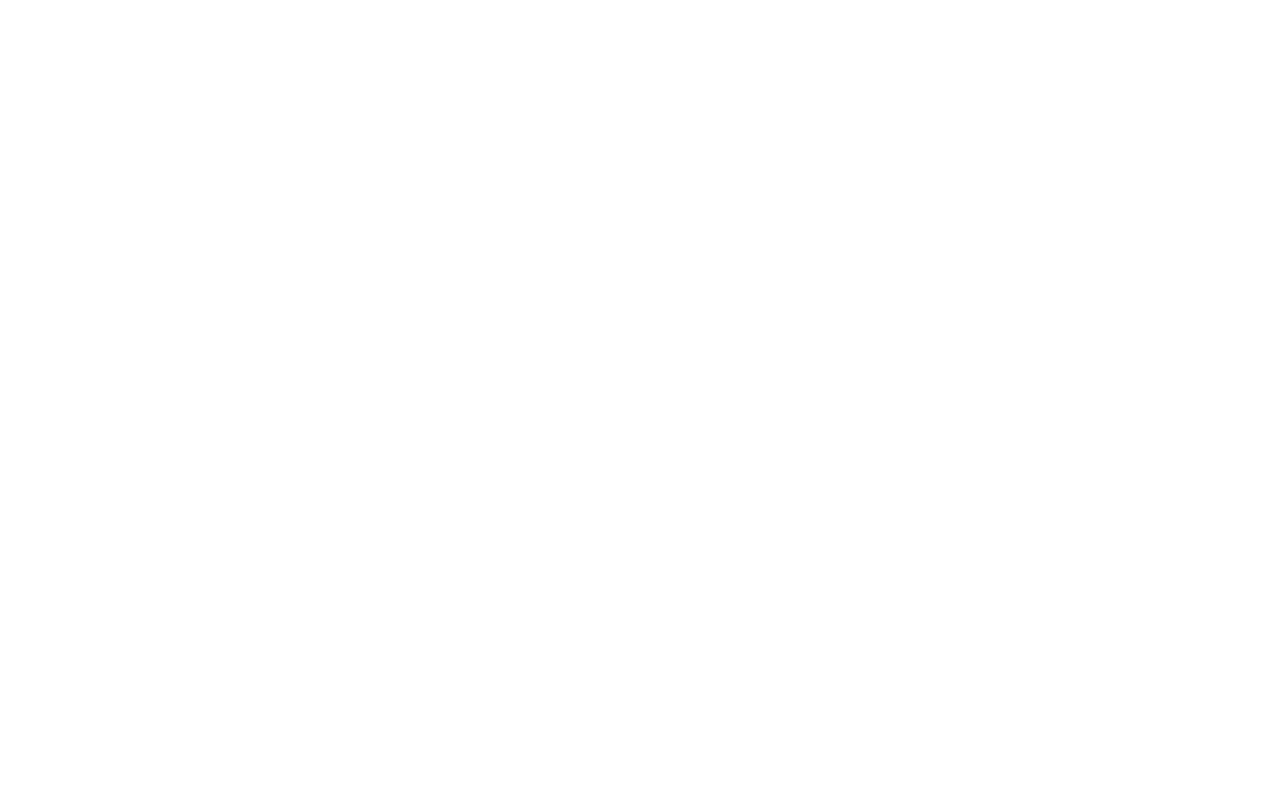
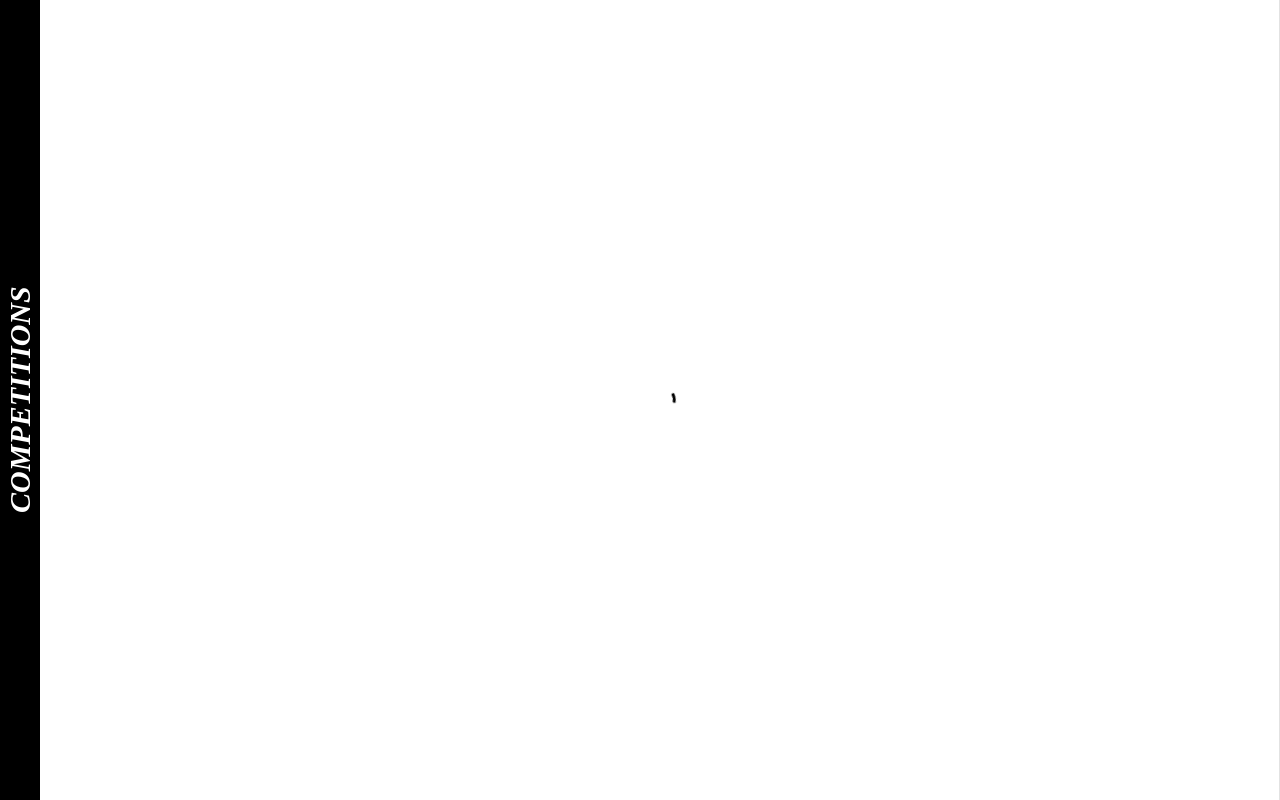
Before and after one commit to Ross-Alexandra/siegegg-scraper, a React (Create React App) app: page / in a window 1280 px wide. Built offline with nearby package versions, Linux system fonts and the light colour scheme.

Commit message:
Added book component.
 - Book component allows a user to nagivate
   through each page, as if they were pages
   being folded back.

- Adds a 'spinner only' competitions page.

```diff
--- a/src/App.tsx
+++ b/src/App.tsx
@@ -1,16 +1,15 @@
 import './App.css';
-import { useApiData } from './hooks';
-import { useCallback } from 'react';
+import { Book } from './components/Book';
+import { CompetitionView } from './views/competitions';
 
 function App() {
-    const getTest = useCallback(async () => {
-        return await window.api.test();
-    }, []);
-    const [testData, dataStatus] = useApiData(getTest);
-
     return (
         <div className="App">
-            <p>{testData}</p>
+            <Book>
+                <CompetitionView title='Competitions' />
+                <div title='teams' style={{backgroundColor: 'blue', width: '100%', height: '100%'}}></div>
+                <div title='matches' style={{backgroundColor: 'green', width: '100%', height: '100%'}}></div>
+            </Book>
         </div>
     );
 }
--- /dev/null
+++ b/src/components/Book/elements.ts
@@ -0,0 +1,75 @@
+import styled from "@emotion/styled";
+
+export const BookWrapper = styled.div`
+    position: relative;
+
+    width: 100vw;
+    height: 100vh;
+
+    overflow: hidden;
+`;
+
+const pageEndWidth = 40;
+const pageEndBorderWidth = 2;
+
+interface PositionAwareProps {
+    index: number;
+    activeIndex: number;
+}
+
+interface IndexAwareProps {
+    index: number;
+}
+
+export const PageWrapper = styled.div<PositionAwareProps>`
+    position: absolute;
+    top: 0px;
+    left: ${({index, activeIndex}: PositionAwareProps) => {
+        if (index > activeIndex) return '100vw';
+        else return `${index * (pageEndWidth)}px`;
+    }};
+
+    height: 100vh;
+    width: ${({index}: PositionAwareProps) => `calc(100vw - ${index * pageEndWidth}px)`};
+    transition: left 300ms;
+
+    display: flex;
+    flex-direction: row;
+    align-items: center;
+`;
+
+export const PageTitleBox = styled.div<PositionAwareProps>`
+    width: ${pageEndWidth}px;
+    height: 100vh;
+    border-right: ${({index}: PositionAwareProps) => index === 0 ? 0 : pageEndBorderWidth}px solid white;
+
+    display: grid;
+    place-items: center;
+
+    background-color: black;
+    cursor: ${({index, activeIndex}: PositionAwareProps) => index < activeIndex ? 'pointer' : 'default' };
+
+    transform: rotate(-180deg);
+`;
+
+export const PageTitle = styled.h2`
+    font-family: 'Stencil Std';
+    font-size: 30px;
+    font-weight: 700;
+    text-transform: uppercase;
+    font-style: italic;
+
+    background-color: black;
+    color: white;
+
+    writing-mode: vertical-rl;
+    text-orientation: mixed;
+
+    margin: unset;
+    padding: unset;
+`;
+
+export const PageBody = styled.div<IndexAwareProps>`
+    width: ${({index}: IndexAwareProps) => `calc(100vw - ${pageEndWidth * (index + 1)}px)`};
+    height: 100vh;
+`;
--- /dev/null
+++ b/src/components/Book/index.tsx
@@ -0,0 +1,38 @@
+import React, {ReactNode, Children, useState} from "react";
+import {Page} from './page';
+
+import {BookWrapper} from './elements';
+
+interface ChildrenProps {
+    title: string;
+}
+
+interface BookProps {
+    children: ReactNode;
+}
+
+export function Book({children}: BookProps) {
+    const [activeIndex, setActiveIndex] = useState(0);
+
+    const indexAwareChildren = Children.map(children, (child, index) => {
+        if (!React.isValidElement<ChildrenProps>((child))) return null;
+
+        const {title} = child.props;
+        return (
+            <Page
+                title={title ?? 'No title'}
+                index={index}
+                activeIndex={activeIndex}
+                onClickTitle={() => void setActiveIndex(index)}
+            >
+                {React.cloneElement(child as React.ReactElement<any>, {nextPage: () => setActiveIndex(index + 1)})}
+            </Page>
+        );
+    });
+
+    return (
+        <BookWrapper>
+            {indexAwareChildren}
+        </BookWrapper>
+    );
+}
--- /dev/null
+++ b/src/components/Book/page.tsx
@@ -0,0 +1,27 @@
+import {
+    PageWrapper,
+    PageTitleBox,
+    PageTitle,
+    PageBody
+} from './elements';
+
+interface PageProps {
+    index: number;
+    activeIndex: number;
+    title: string;
+    onClickTitle: () => undefined;
+    children: React.ReactNode;
+}
+
+export function Page({title, index, activeIndex, onClickTitle, children}: PageProps) {
+    return (
+        <PageWrapper index={index} activeIndex={activeIndex}>
+            <PageTitleBox index={index} activeIndex={activeIndex} onClick={onClickTitle}>
+                <PageTitle>{title}</PageTitle>
+            </PageTitleBox>
+            <PageBody index={index}>
+                {children}
+            </PageBody>
+        </PageWrapper>
+    );
+}
--- a/src/components/Spinner/elements.tsx
+++ b/src/components/Spinner/elements.tsx
@@ -4,25 +4,32 @@ import {keyframes} from '@emotion/react';
 export const SpinAnimation = keyframes`
     from {
         transform: translate(12.5px, 12.5px) rotate(0deg);
-        stroke-dashoffset: 0;
+        stroke-dashoffset: 5;
     }
 
     25% {
-        stroke-dashoffset: 60;
+        stroke-dashoffset: 57;
+    }
+
+    33% {
+        transform: translate(12.5px, 12.5px) rotate(120deg);
     }
 
     50% {
-        stroke-dashoffset: 0;
-        transform: translate(12.5px, 12.5px) rotate(180deg);
+        stroke-dashoffset: 5;
+    }
+
+    66% {
+        transform: translate(12.5px, 12.5px) rotate(240deg);
     }
 
     75% {
-        stroke-dashoffset: 60;
+        stroke-dashoffset: 57;
     }
 
     to {
         transform: translate(12.5px, 12.5px) rotate(360deg);
-        stroke-dashoffset: 0;
+        stroke-dashoffset: 5;
     }
 `;
 
--- a/src/components/Spinner/index.tsx
+++ b/src/components/Spinner/index.tsx
@@ -1,15 +1,15 @@
 import { SpinningGroup } from "./elements";
 
-interface Props {
+interface Props extends React.HTMLAttributes<HTMLElement> {
     color?: string;
     width?: number | string;
     height?: number | string;
     className?: string
 }
 
-export function Spinner({color='black', width, height, className}: Props) {
+export function Spinner({color='black', width=35, height=35, className, ...props}: Props) {
     return (
-        <svg className={className} width={width} height={height} viewBox="0 0 25 25">
+        <svg {...props as any} className={className} width={width} height={height} viewBox="0 0 25 25">
             <SpinningGroup stroke={color} strokeWidth="2">
                 <path d="M-7-7A9.9 9.9 0 0 1 7 7A9.9 9.9 0 0 1 -7 -7" fill="none"/>
             </SpinningGroup>
--- a/src/views/competitions/elements.ts
+++ b/src/views/competitions/elements.ts
@@ -0,0 +1,9 @@
+import styled from "@emotion/styled";
+
+export const CompetitionWrapper = styled.div`
+    width: 100%;
+    height: 100%;
+
+    display: grid;
+    place-items: center;
+`;
--- a/src/views/competitions/index.tsx
+++ b/src/views/competitions/index.tsx
@@ -0,0 +1,18 @@
+import { Spinner } from "../../components/Spinner";
+
+import {
+    CompetitionWrapper
+} from './elements';
+
+interface CompetitionViewProps {
+    title: string;
+    nextPage?: () => undefined; // Passed via magic from the Book component.
+}
+
+export function CompetitionView({nextPage}: CompetitionViewProps) {
+    return (
+        <CompetitionWrapper>
+            <Spinner onClick={nextPage}/>
+        </CompetitionWrapper>
+    );
+}
```
